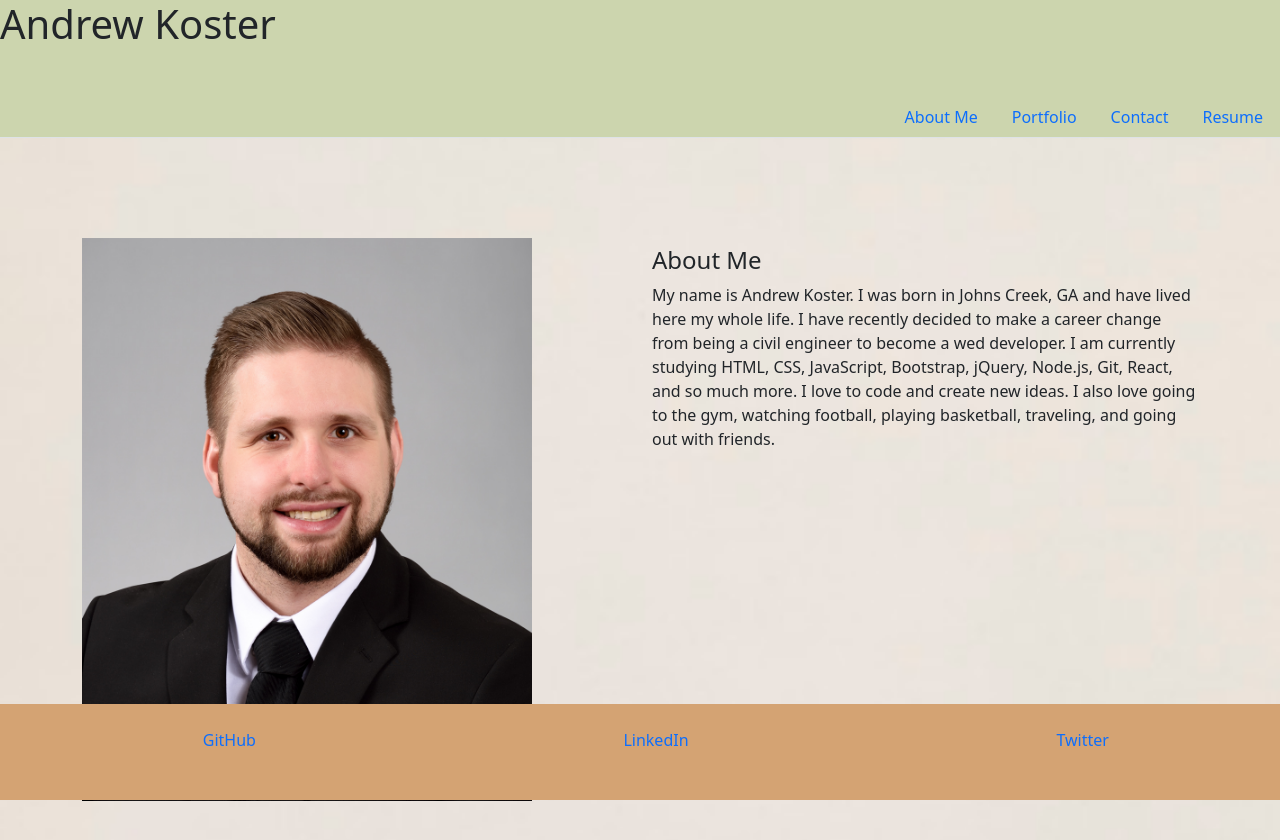
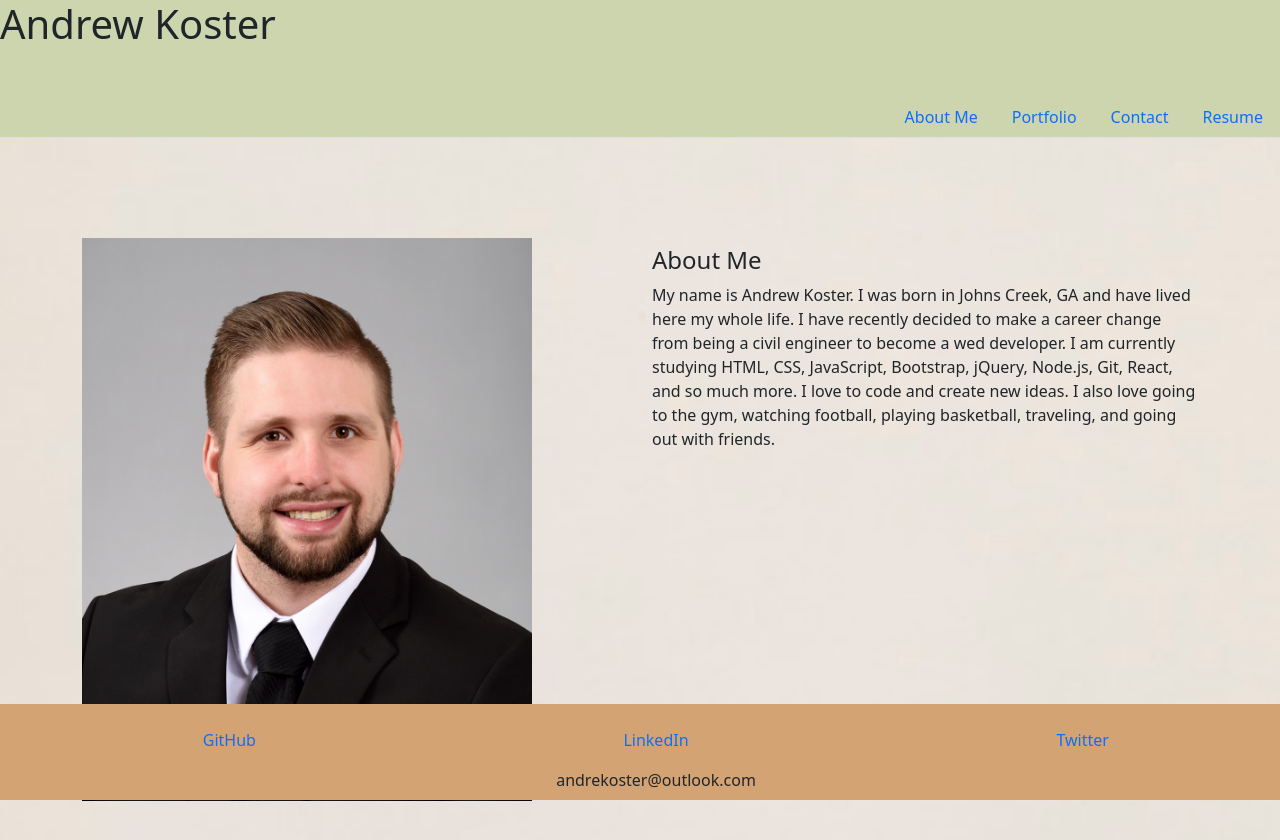
Before and after one commit to akoster15/andrew-koster, a React (Create React App) app: page / in a window 1280 px wide. Shown: the top 840 px of the page. Built offline with nearby package versions, Linux system fonts and the light colour scheme.

Commit message:
added email to footer

```diff
--- a/src/components/Footer.js
+++ b/src/components/Footer.js
@@ -26,10 +26,15 @@ function Footer() {
                         </ul>
                     </div>
 
-
                 </div>
-
-        </div>
+                <div className="row">
+                    <div className="col-md-12 mx-auto">
+                    <ul style={{listStyleType:"none", display: "flex", justifyContent: "space-around"}}>
+                        <li><a style={{textDecoration: "none", display: "block"}} target="blank">andrekoster@outlook.com</a></li>
+                        </ul>
+                    </div>
+                </div>
+            </div>
         </footer>
     );
 }
```
